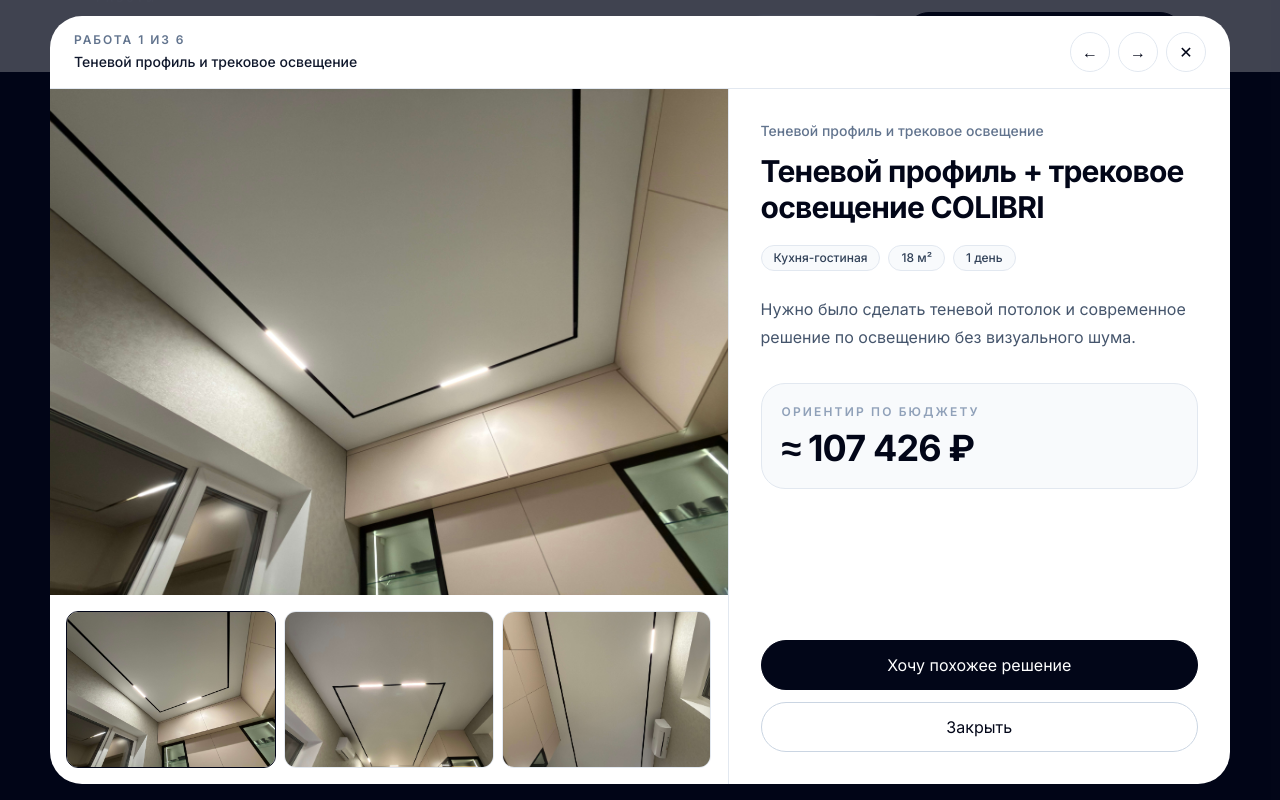
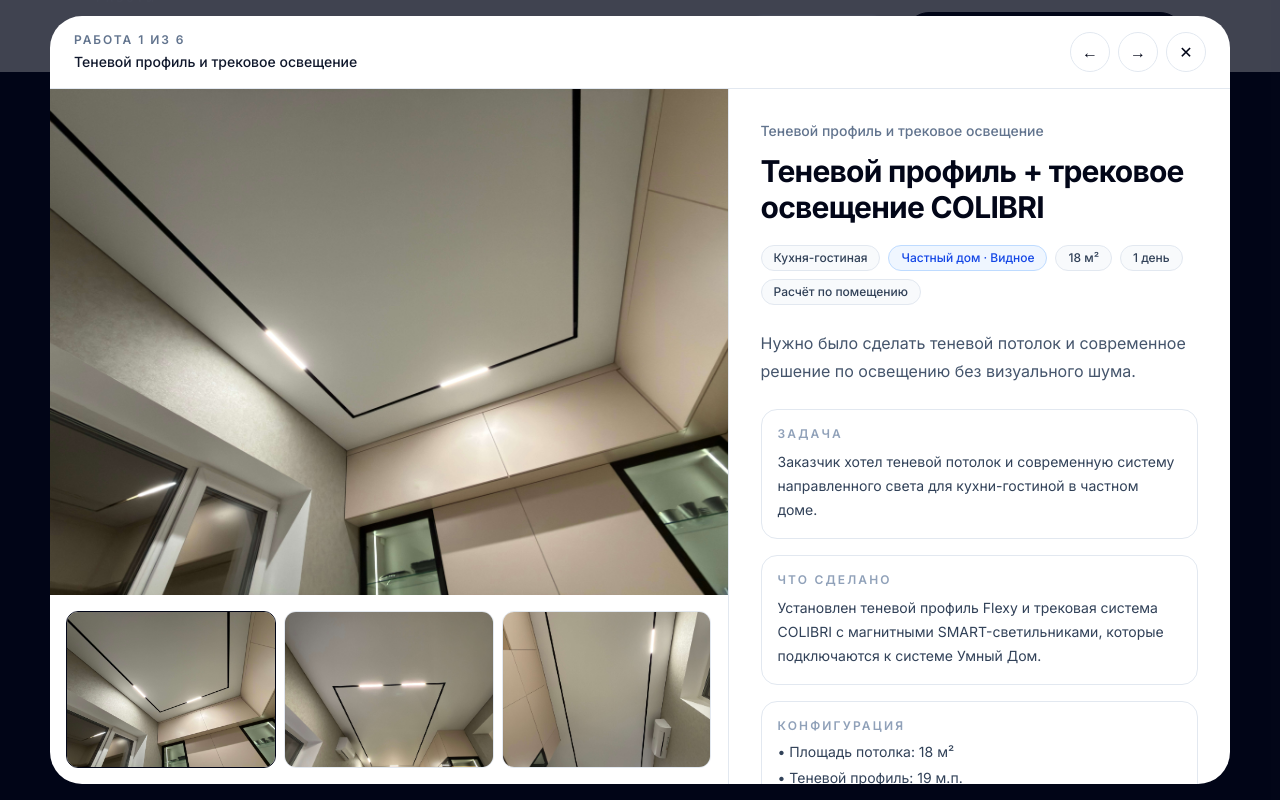
Before and after one commit to svladimirtsk-crypto/nextjs-potolkovo, a Next.js app: page / in a window 1280 px wide. Both pictures are taken after a click on the button 270 px from the left and 1550 px from the top of the page. Shown: the part 1106-1906 px from the top of the page. Built offline with nearby package versions, Linux system fonts and the light colour scheme.

Commit message:
Enhance ProofItem type and simplify actionPreset logic
Updated ProofItem type to include optional fields and modified handleWantSame function to simplify actionPreset handling.

```diff
--- a/components/home/proof-modal-client.tsx
+++ b/components/home/proof-modal-client.tsx
@@ -7,26 +7,34 @@ import { homeAssets } from "@/content/home-assets";
 import { useCalculatorModal } from "@/components/calculator-modal/calculator-modal-context";
 import type { ServiceCalculatorPreset } from "@/content/services";
 
-type ActionPreset = {
-  ceilingType?: string;
-  trackType?: string;
-  corniceType?: string;
-};
-
 type ProofItem = {
   slug: string;
   title: string;
   serviceType: string;
   roomType: string;
   summary: string;
-  areaLabel: string;
-  timelineLabel: string;
-  priceLabel: string;
+  areaLabel?: string;
+  timelineLabel?: string;
+  priceLabel?: string;
   imageAssetKey: string;
   alt: string;
   ctaLabel: string;
   actionTargetId: string;
-  actionPreset?: ActionPreset;
+  addressLabel?: string;
+  challenge?: string;
+  workDone?: string;
+  configurationLines?: readonly string[];
+  scopeLabel?: string;
+  budgetNote?: string;
+  budgetBreakdown?: {
+    ceilingWorksRub: number;
+    lightingRawRub: number;
+    lightingDiscountPercent: number;
+    lightingDiscountedRub: number;
+    customCharges: readonly { label: string; amountRub: number }[];
+    totalRub: number;
+  };
+  actionPreset?: ServiceCalculatorPreset;
 };
 
 type ProofModalClientProps = {
@@ -36,6 +44,10 @@ type ProofModalClientProps = {
   onPrev: () => void;
   onNext: () => void;
 };
+
+function formatCurrency(value: number) {
+  return new Intl.NumberFormat("ru-RU").format(Math.round(value));
+}
 
 function splitPriceLabel(priceLabel?: string) {
   if (!priceLabel) {
@@ -122,17 +134,14 @@ export function ProofModalClient({
 
   const handleWantSame = () => {
     onClose();
-    // Convert actionPreset to ServiceCalculatorPreset-compatible object
-    const preset = item.actionPreset
-      ? {
-          ceilingType: (item.actionPreset.ceilingType as ServiceCalculatorPreset["ceilingType"]) ?? "standard",
-          trackType: item.actionPreset.trackType as ServiceCalculatorPreset["trackType"],
-          corniceType: item.actionPreset.corniceType as ServiceCalculatorPreset["corniceType"],
-        }
-      : { ceilingType: "standard" as const };
+
+    const preset = (item.actionPreset ?? {
+      ceilingType: "standard",
+    }) as ServiceCalculatorPreset;
 
     openCalculator({
-      preset: preset as ServiceCalculatorPreset,
+      preset,
+      forcePreset: true,
       source: "proof-" + item.slug,
     });
   };
@@ -242,6 +251,12 @@ export function ProofModalClient({
                       {item.roomType}
                     </span>
 
+                    {item.addressLabel ? (
+                      <span className="rounded-full border border-blue-200 bg-blue-50 px-3 py-1 text-xs font-medium text-blue-700">
+                        {item.addressLabel}
+                      </span>
+                    ) : null}
+
                     {item.areaLabel ? (
                       <span className="rounded-full border border-slate-200 bg-slate-50 px-3 py-1 text-xs font-medium text-slate-700">
                         {item.areaLabel}
@@ -253,10 +268,41 @@ export function ProofModalClient({
                         {item.timelineLabel}
                       </span>
                     ) : null}
+
+                    {item.scopeLabel ? (
+                      <span className="rounded-full border border-slate-200 bg-slate-50 px-3 py-1 text-xs font-medium text-slate-700">
+                        {item.scopeLabel}
+                      </span>
+                    ) : null}
                   </div>
 
                   {item.summary ? (
                     <p className="mt-6 text-base leading-7 text-slate-600">{item.summary}</p>
+                  ) : null}
+
+                  {item.challenge ? (
+                    <div className="mt-6 rounded-2xl border border-slate-200 bg-white p-4">
+                      <p className="text-xs font-semibold uppercase tracking-[0.18em] text-slate-400">Задача</p>
+                      <p className="mt-2 text-sm leading-6 text-slate-700">{item.challenge}</p>
+                    </div>
+                  ) : null}
+
+                  {item.workDone ? (
+                    <div className="mt-4 rounded-2xl border border-slate-200 bg-white p-4">
+                      <p className="text-xs font-semibold uppercase tracking-[0.18em] text-slate-400">Что сделано</p>
+                      <p className="mt-2 text-sm leading-6 text-slate-700">{item.workDone}</p>
+                    </div>
+                  ) : null}
+
+                  {item.configurationLines?.length ? (
+                    <div className="mt-4 rounded-2xl border border-slate-200 bg-white p-4">
+                      <p className="text-xs font-semibold uppercase tracking-[0.18em] text-slate-400">Конфигурация</p>
+                      <ul className="mt-2 space-y-1.5 text-sm text-slate-700">
+                        {item.configurationLines.map((line) => (
+                          <li key={line}>• {line}</li>
+                        ))}
+                      </ul>
+                    </div>
                   ) : null}
 
                   {item.priceLabel ? (
@@ -276,11 +322,51 @@ export function ProofModalClient({
                           </span>
                         ) : null}
                       </div>
+
+                      {item.budgetNote ? (
+                        <p className="mt-2 text-sm leading-6 text-slate-600">{item.budgetNote}</p>
+                      ) : null}
+
+                      {item.budgetBreakdown ? (
+                        <div className="mt-4 space-y-2 border-t border-slate-200 pt-4 text-sm text-slate-700">
+                          <div className="flex items-center justify-between gap-3">
+                            <span>Потолок и монтаж</span>
+                            <span className="font-medium">{formatCurrency(item.budgetBreakdown.ceilingWorksRub)} ₽</span>
+                          </div>
+                          <div className="flex items-center justify-between gap-3">
+                            <span>Освещение без скидки</span>
+                            <span className="line-through text-slate-400">{formatCurrency(item.budgetBreakdown.lightingRawRub)} ₽</span>
+                          </div>
+                          <div className="flex items-center justify-between gap-3 text-emerald-700">
+                            <span>Освещение со скидкой −{item.budgetBreakdown.lightingDiscountPercent}%</span>
+                            <span className="font-medium">{formatCurrency(item.budgetBreakdown.lightingDiscountedRub)} ₽</span>
+                          </div>
+                          {item.budgetBreakdown.customCharges?.map((charge) => (
+                            <div key={charge.label} className="flex items-center justify-between gap-3">
+                              <span>{charge.label}</span>
+                              <span className="font-medium">{formatCurrency(charge.amountRub)} ₽</span>
+                            </div>
+                          ))}
+                          <div className="flex items-center justify-between gap-3 border-t border-slate-200 pt-3 font-semibold text-slate-950">
+                            <span>Итого по кейсу</span>
+                            <span>{formatCurrency(item.budgetBreakdown.totalRub)} ₽</span>
+                          </div>
+                        </div>
+                      ) : null}
                     </div>
                   ) : null}
                 </div>
 
                 <div className="mt-8 space-y-3 lg:mt-auto">
+                  <div className="rounded-2xl border border-blue-200 bg-blue-50 p-4 text-sm text-blue-950">
+                    <p className="font-semibold">Что будет дальше</p>
+                    <ul className="mt-2 space-y-1.5 text-blue-900/80">
+                      <li>1. Загружу стартовые параметры по этому кейсу.</li>
+                      <li>2. Вы проверите площадь и метры нужных участков.</li>
+                      <li>3. Затем можно уточнить свет и получить общий ориентир.</li>
+                    </ul>
+                  </div>
+
                   <button
                     type="button"
                     onClick={handleWantSame}
```
